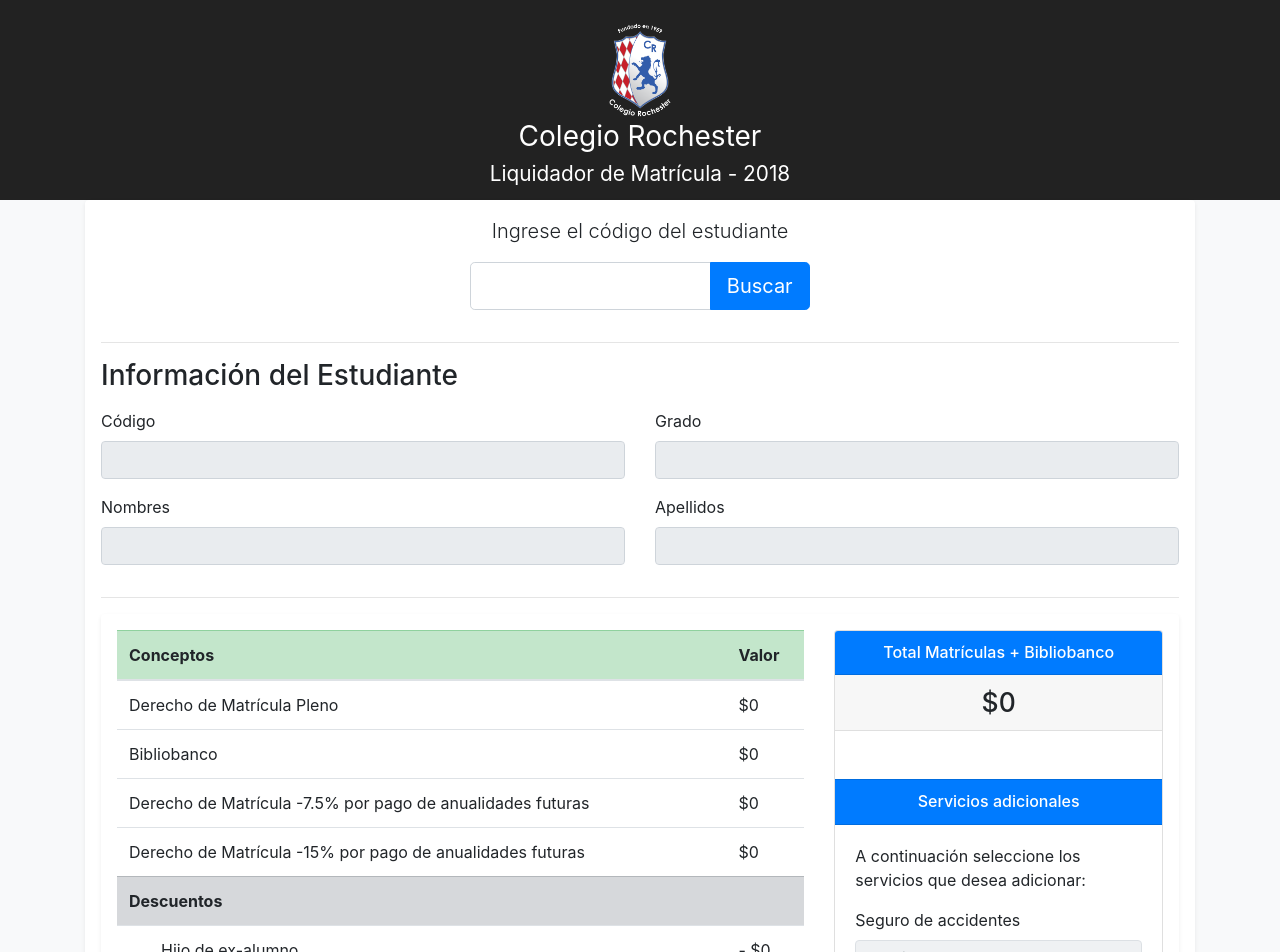
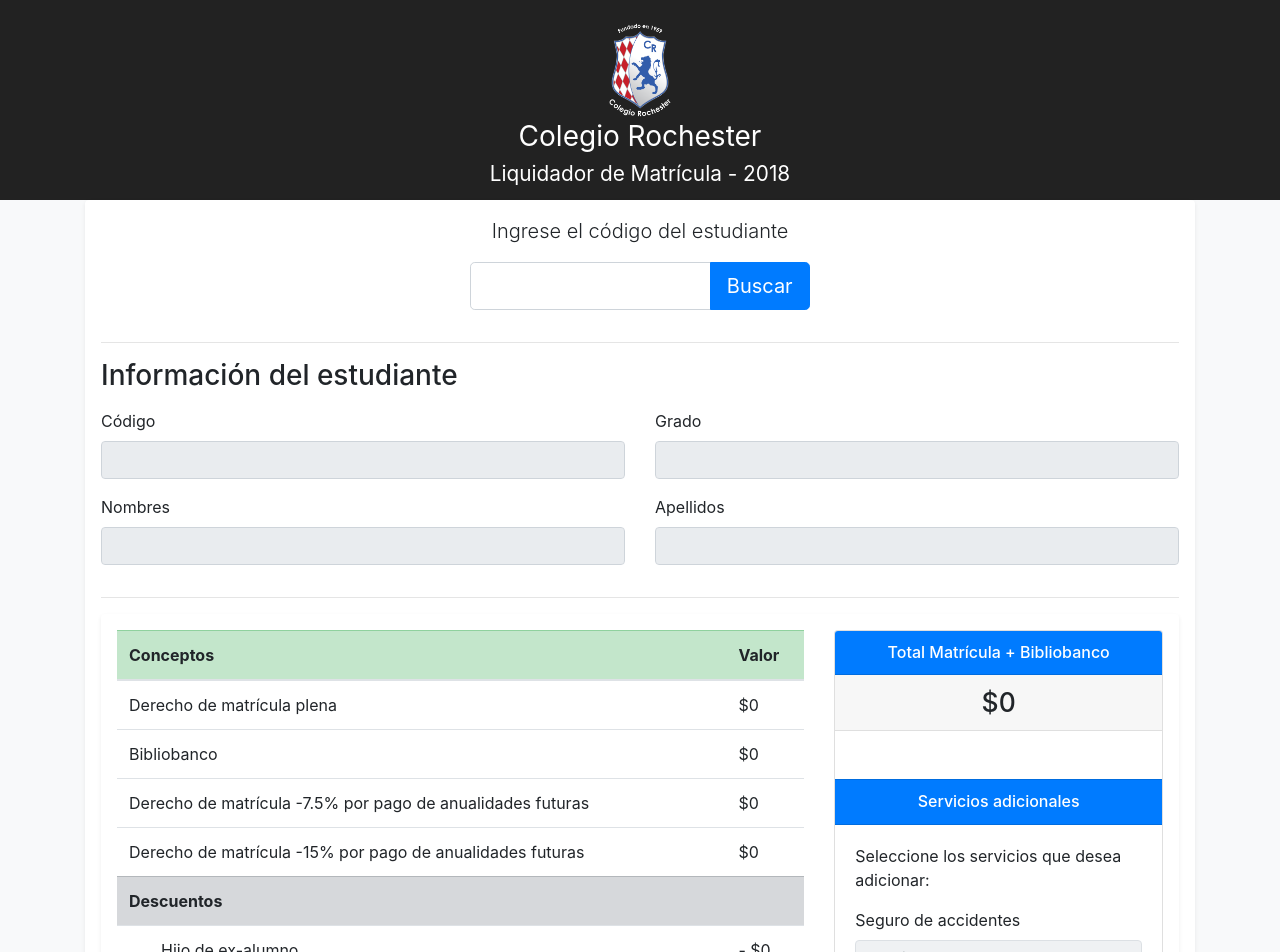
Before and after one commit to marcosaguilera/enrollment-parents, a React (Create React App) app: page / in a window 1280 px wide. Shown: the top 952 px of the page. Built offline with nearby package versions, Linux system fonts and the light colour scheme.

Commit message:
Some text and UI changes

```diff
--- a/src/components/global/Modules/Resume/Resume.js
+++ b/src/components/global/Modules/Resume/Resume.js
@@ -422,11 +422,11 @@
 
                                   <tbody>
                                     <tr>
-                                      <td>Matrícula + bibliobanco</td>
+                                      <td>Matrícula + Bibliobanco</td>
                                       <td><NumberFormat value={this.state.tot_matricula} displayType={'text'} thousandSeparator={true} prefix={'$'} /></td>
                                     </tr>
                                     <tr>
-                                      <td>Seguro Accidentes</td>
+                                      <td>Seguro de accidentes</td>
                                       <td><NumberFormat value={this.state.seguro} displayType={'text'} thousandSeparator={true} prefix={'$'} /></td>
                                     </tr>
                                     <tr>
@@ -438,18 +438,22 @@
                                       <td><NumberFormat value={this.state.asopadres} displayType={'text'} thousandSeparator={true} prefix={'$'} /></td>
                                     </tr>
                                     <tr>
-                                      <td>Afiliación Club Deportivo</td>
+                                      <td>Afiliación a club deportivo</td>
                                       <td><NumberFormat value={this.state.club} displayType={'text'} thousandSeparator={true} prefix={'$'} /></td>
                                     </tr>
-                                    <tr className="table-active">
+                                    <tr className="alert-secondary">
                                       <td ><b>Total a pagar</b></td>
                                       <td><b><NumberFormat value={this.state.tot_pagar} displayType={'text'} thousandSeparator={true} prefix={'$'} /></b></td>
+                                    </tr>
+                                    <tr className="">
+                                      <td ><b>Imprimir Recibo de Matrículas</b><br/>Este documento debe ser firmado y entregado en día de la matrícula</td>
+                                      <td><Button color="primary" onClick={() => this.nextPath()}>Imprimir</Button></td>
                                     </tr>
                                     <tr>
                                         <td colSpan="2" id="base_table">
                                             <div className="alert alert-primary" role="alert">
-                                              <p> <b>Pagar en banco (sin costo adicional):</b> Imprima su recibo de pago y acercarse a la ventanilla del banco a realizar el pago.</p>
-                                              <p> <b>Pagar en línea (con costo adicional):</b> Ofrecemos la facilidad de pago en línea con PayU. Agíl, seguro y desde la comodidad de tu casa. (<a href="https://www.payulatam.com/co/tarifas/" rel="noopener noreferrer" target="_blank">Conoce las tarifas de PayU</a>)</p>
+                                              <p> <b>Pagar en banco (sin costo adicional):</b> Imprima su recibo y acerquese a la sucursal del <b>Banco de Bogotá</b> más cercana para realizar el pago. </p>
+                                              <p> <b>Pagar en línea (con costo adicional):</b> Ofrecemos la facilidad de pago en línea con PayU. Agíl, seguro y desde la comodidad de su casa. (<a href="https://www.payulatam.com/co/tarifas/" rel="noopener noreferrer" target="_blank">Conoce las tarifas de PayU - 3.49% + $900</a>)</p>
                                             </div>
                                         </td>
                                     </tr>
@@ -477,7 +481,6 @@
                                           <img src={formato} className="img-fluid" alt="Responsive image" />
                                       </ModalBody>
                                       <ModalFooter>
-                                        <Button color="primary" onClick={() => this.nextPath()}>Imprimir</Button>
                                         <Button color="secondary" onClick={this.toggle_modal}>Cancelar</Button>
                                       </ModalFooter>
                                   </Modal>
--- a/src/components/global/Modules/Services/Services.js
+++ b/src/components/global/Modules/Services/Services.js
@@ -484,7 +484,7 @@
 
             <div className="row">
                   <div className="col-md-12">
-                      <h4 className="d-flex justify-content-between mb-3" >Información del Estudiante</h4>
+                      <h4 className="d-flex justify-content-between mb-3" >Información del estudiante</h4>
                       <div className="row">
                         <div className="col-md-6 mb-3">
                         <label htmlFor="firstName">Código</label>
@@ -526,7 +526,7 @@
                     </thead>
                     <tbody>
                       <tr>
-                        <td>Derecho de Matrícula Pleno</td>
+                        <td>Derecho de matrícula plena</td>
                         <td></td>
                         <td><NumberFormat value={this.state.tarifa_plena} displayType={'text'} thousandSeparator={true} prefix={'$'} /></td>
                       </tr>
@@ -536,12 +536,12 @@
                         <td><NumberFormat value={this.state.bibliobanco} displayType={'text'} thousandSeparator={true} prefix={'$'} /></td>
                       </tr>
                       <tr>
-                        <td>Derecho de Matrícula -7.5% por pago de anualidades futuras</td>
+                        <td>Derecho de matrícula -7.5% por pago de anualidades futuras</td>
                         <td></td>
                         <td><NumberFormat value={this.state.tarifa_reducida_7_5} displayType={'text'} thousandSeparator={true} prefix={'$'} /></td>
                       </tr>
                       <tr>
-                        <td>Derecho de Matrícula -15% por pago de anualidades futuras</td>
+                        <td>Derecho de matrícula -15% por pago de anualidades futuras</td>
                         <td></td>
                         <td><NumberFormat value={this.state.tarifa_reducida_15} displayType={'text'} thousandSeparator={true} prefix={'$'} /></td>
                       </tr>
@@ -597,7 +597,7 @@
                 <div className="col-md-4">
                   <div className="card">
                       <div className="card-header bg-primary" >
-                        <h6 id="card_title_color" className="mb-0 text-center">Total Matrículas + Bibliobanco</h6>
+                        <h6 id="card_title_color" className="mb-0 text-center">Total Matrícula + Bibliobanco</h6>
                       </div>
 
                       <ul className="list-group list-group-flush">
@@ -616,7 +616,7 @@
                       </ul>
 
                       <div className="card-body">
-                          <p className="" >A continuación seleccione los servicios que desea adicionar:</p>
+                          <p className="" >Seleccione los servicios que desea adicionar:</p>
                           {/*Select Seguro Accidentes*/}
                           <div className="row">
                               <div className="col-md-12 mb-3" >
@@ -723,7 +723,7 @@
                       <button type="button"
                               className="btn btn-primary btn-lg btn-block"
                               onClick={() => this.nextPath()}
-                              disabled={this.state.isDisableSelect}>Imprimir y Pagar</button>
+                              disabled={this.state.isDisableSelect}>Imprimir y pagar</button>
                     </div>
                   </div>
 
```
